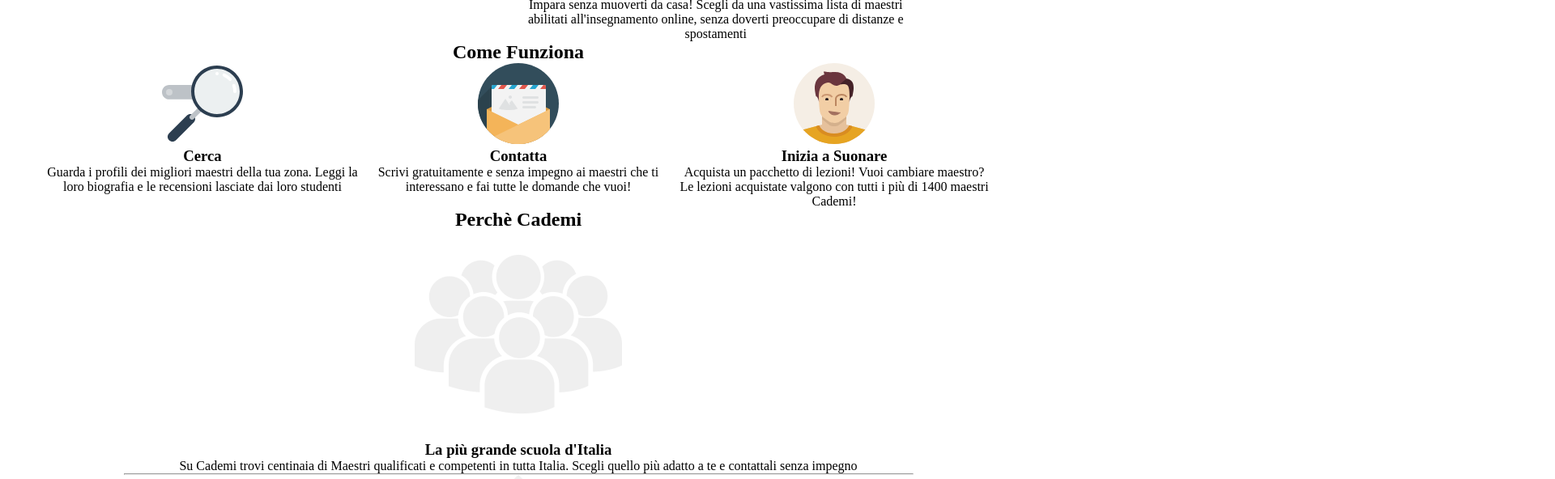
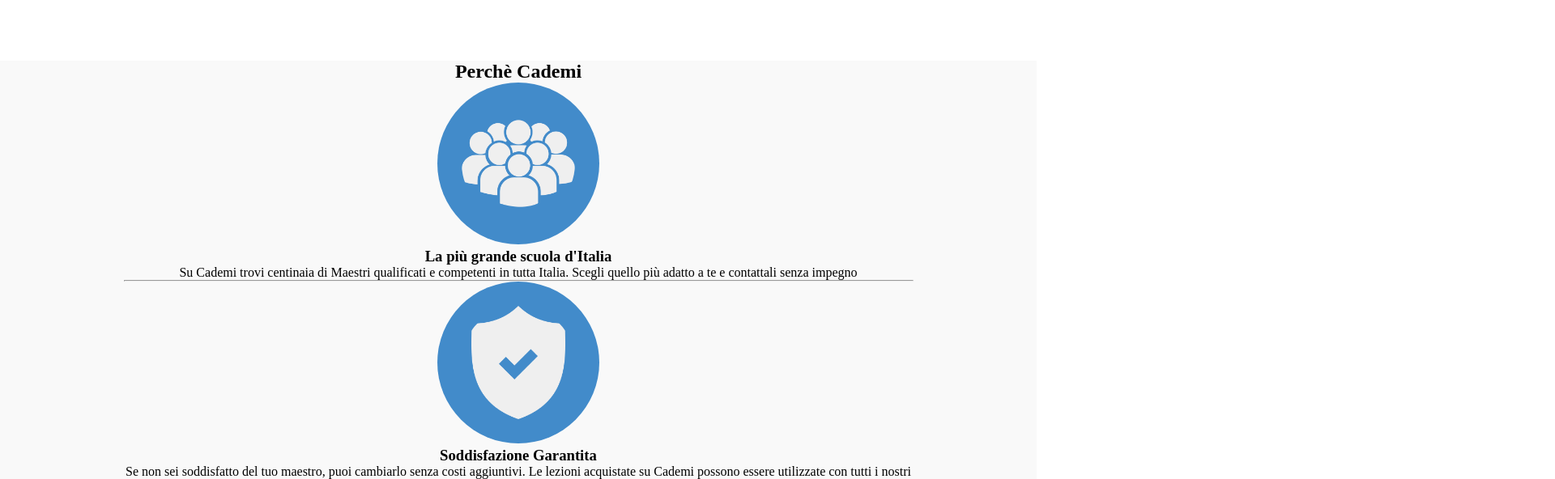
Before and after one commit to emazack/html-css-resp-wannabe-12bool, a plain HTML site: page index.html in a window 1280 px wide. Shown: the part 839-1431 px from the top of the page at 81% size, 1920 px wide, since content can reach past the window. Drawn offline with Linux system fonts and the light colour scheme.

Commit message:
Struttura CSS. Completamento lg

```diff
--- a/css/style.css
+++ b/css/style.css
@@ -1,3 +1,22 @@
-/* DEBUG:  */
 
-/* DEBUG:  */
+img{
+  height: 200px;
+}
+
+section{
+  margin: 100px 0 100px;
+}
+
+#steps{
+  background-color: #f9f9f9;
+}
+
+#why{
+  background-color: #f9f9f9;
+}
+
+#why .row img {
+  background-color:#428bca;
+  border-radius:50%;
+  padding:30px
+}
--- a/index.html
+++ b/index.html
@@ -9,7 +9,7 @@
 
   <body>
     <!-- SEZIONE LEZIONI ---------------->
-    <section class="centratura">
+    <section id="lezioni" class="centratura">
       <!-- RIGA UNO -->
       <div class="container row">
         <div class="col-lg-offset-4 col-lg-4">
@@ -32,7 +32,7 @@
     </section>
 
     <!-- SEZIONE COME FUNZIONA --------------->
-    <section class="centratura">
+    <section id="steps" class="centratura">
       <!-- RIGA TRE -->
       <div class="container row">
         <div class="col-lg-offset-4 col-lg-4">
@@ -60,7 +60,7 @@
     </section>
 
 <!-- SEZIONE PERCHE CADEMI -------------------->
-    <section class="centratura">
+    <section id="why" class="centratura">
       <!-- RIGA CINQUE -->
       <div class="container row">
         <div class="col-lg-offset-4 col-lg-4">
```
